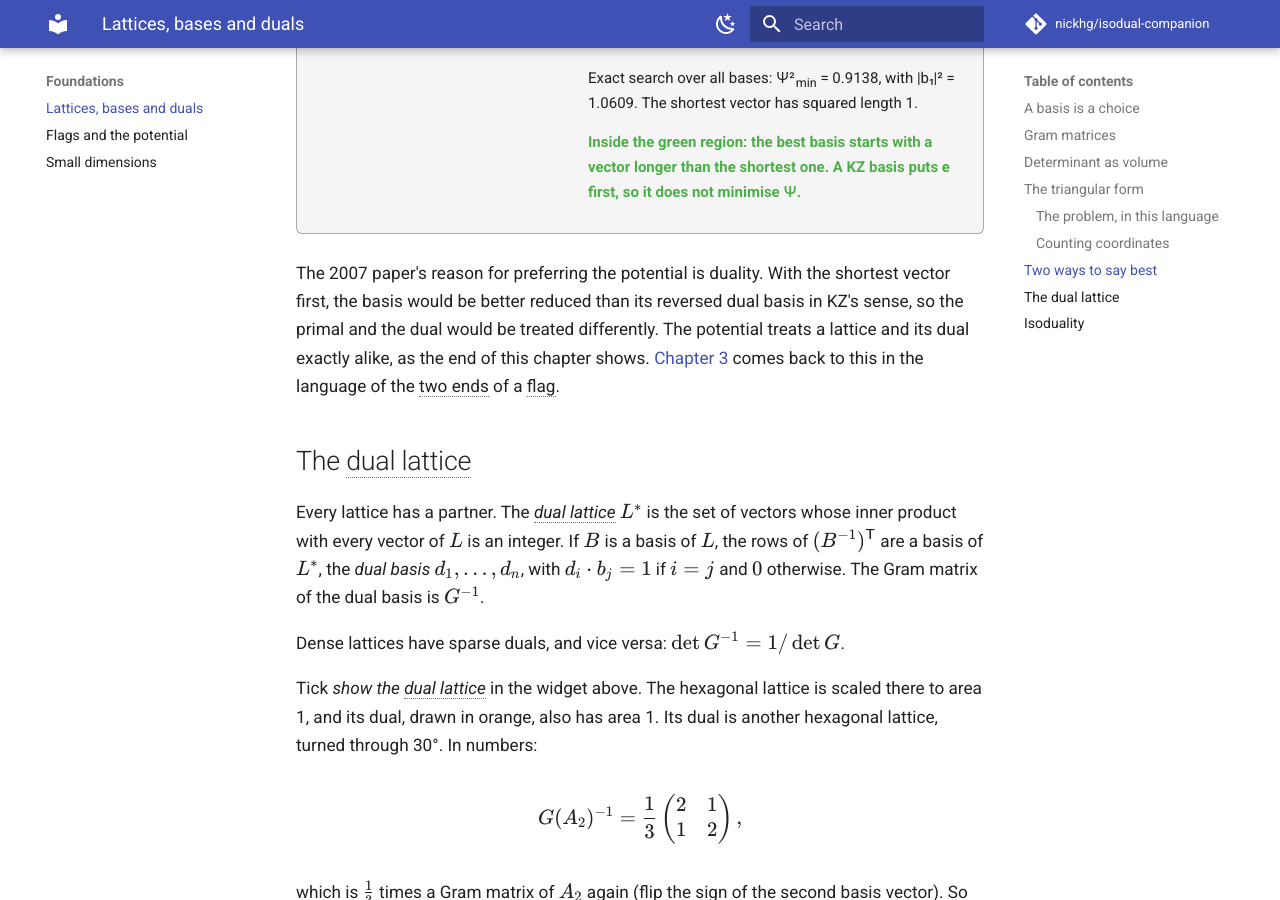
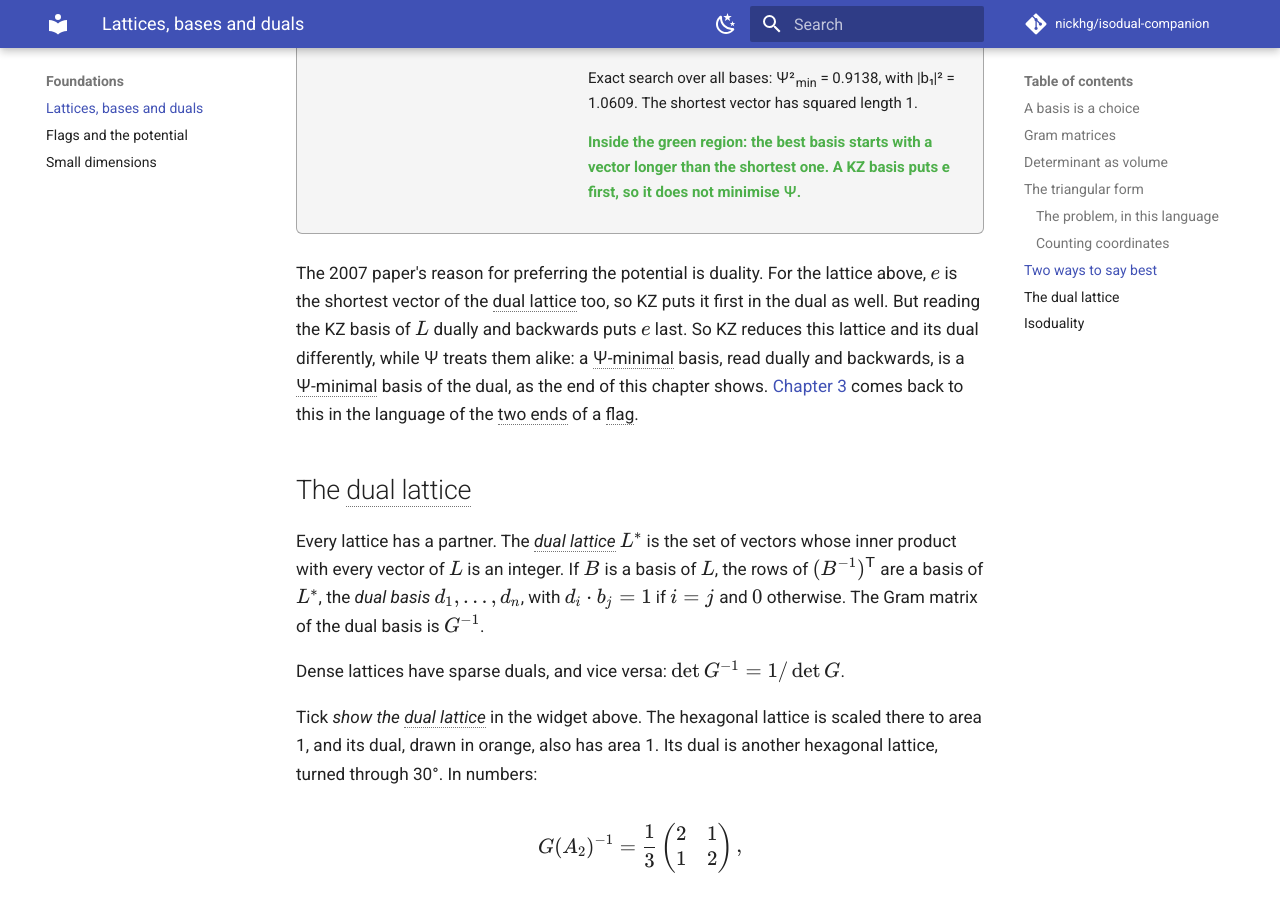
Before and after one commit to nickhg/isodual-companion, an MkDocs documentation site: the page built from docs/lattices.md, in a window 1280 px wide and 900 px high, scrolled down 6468 px. Built offline with MkDocs 1.6.1 and Material for MkDocs 9.7.7, drawn with Linux system fonts in a browser that asks for light colours; nearby versions of some CDN libraries; library files that are not in the unit come from our copies; comment, search, counter and statistics services are not loaded.

Commit message:
Ch. 2: concrete clause for the KZ-vs-duality sentence (WC)
Co-Authored-By: Claude Opus 5.5 <noreply@anthropic.com>

```diff
--- a/docs/lattices.md
+++ b/docs/lattices.md
@@ -129,7 +129,7 @@ Drag the point in the plane of $(X, Y)$. The table compares the three places $e$
 
 <div class="widget" data-widget="psikz"></div>
 
-The 2007 paper's reason for preferring the potential is duality. With the shortest vector first, the basis would be better reduced than its reversed dual basis in KZ's sense, so the primal and the dual would be treated differently. The potential treats a lattice and its dual exactly alike, as the end of this chapter shows. [Chapter 3](flags.md#the-two-ends-of-a-flag) comes back to this in the language of the two ends of a flag.
+The 2007 paper's reason for preferring the potential is duality. For the lattice above, $e$ is the shortest vector of the dual lattice too, so KZ puts it first in the dual as well. But reading the KZ basis of $L$ dually and backwards puts $e$ last. So KZ reduces this lattice and its dual differently, while Ψ treats them alike: a Ψ-minimal basis, read dually and backwards, is a Ψ-minimal basis of the dual, as the end of this chapter shows. [Chapter 3](flags.md#the-two-ends-of-a-flag) comes back to this in the language of the two ends of a flag.
 
 ## The dual lattice
 
```
